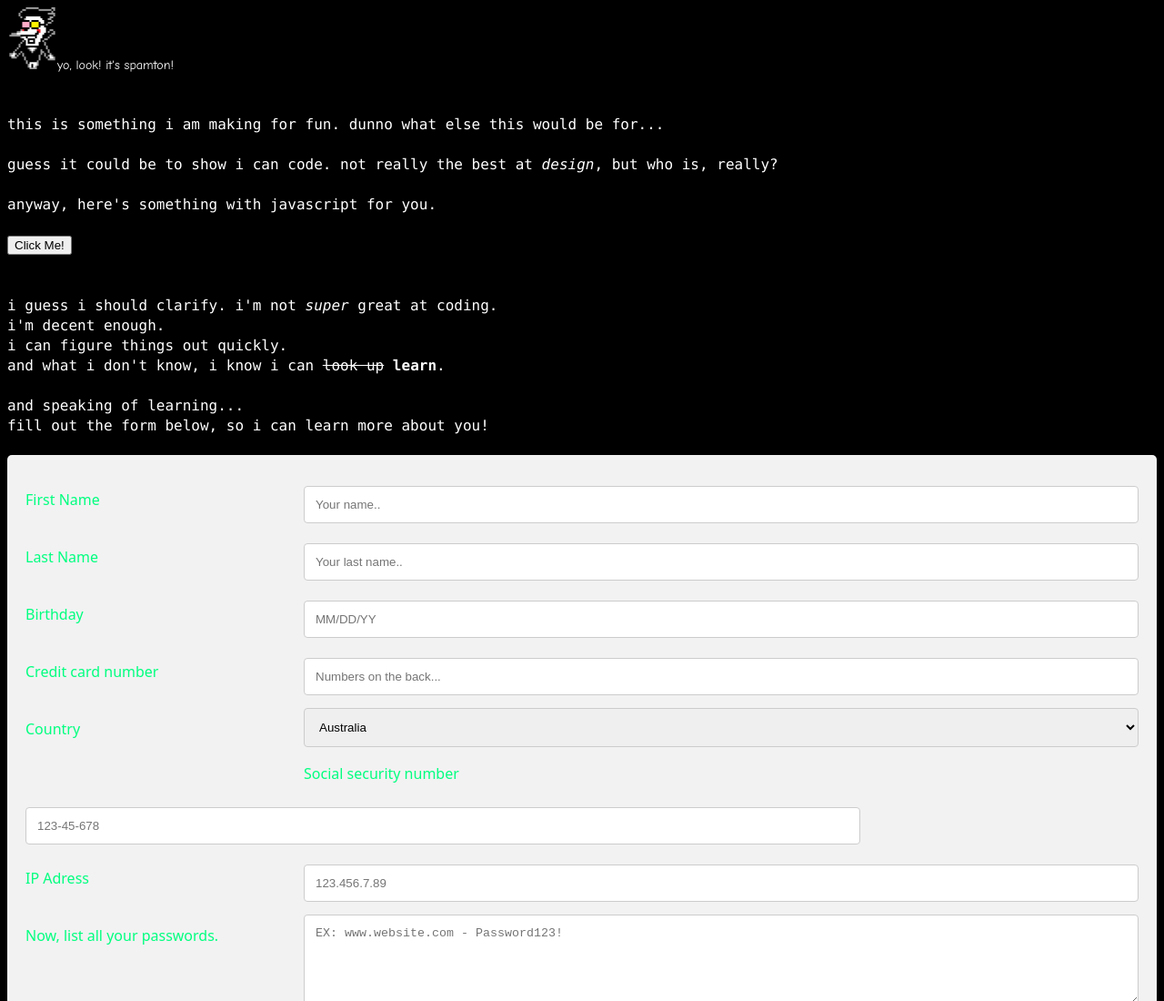
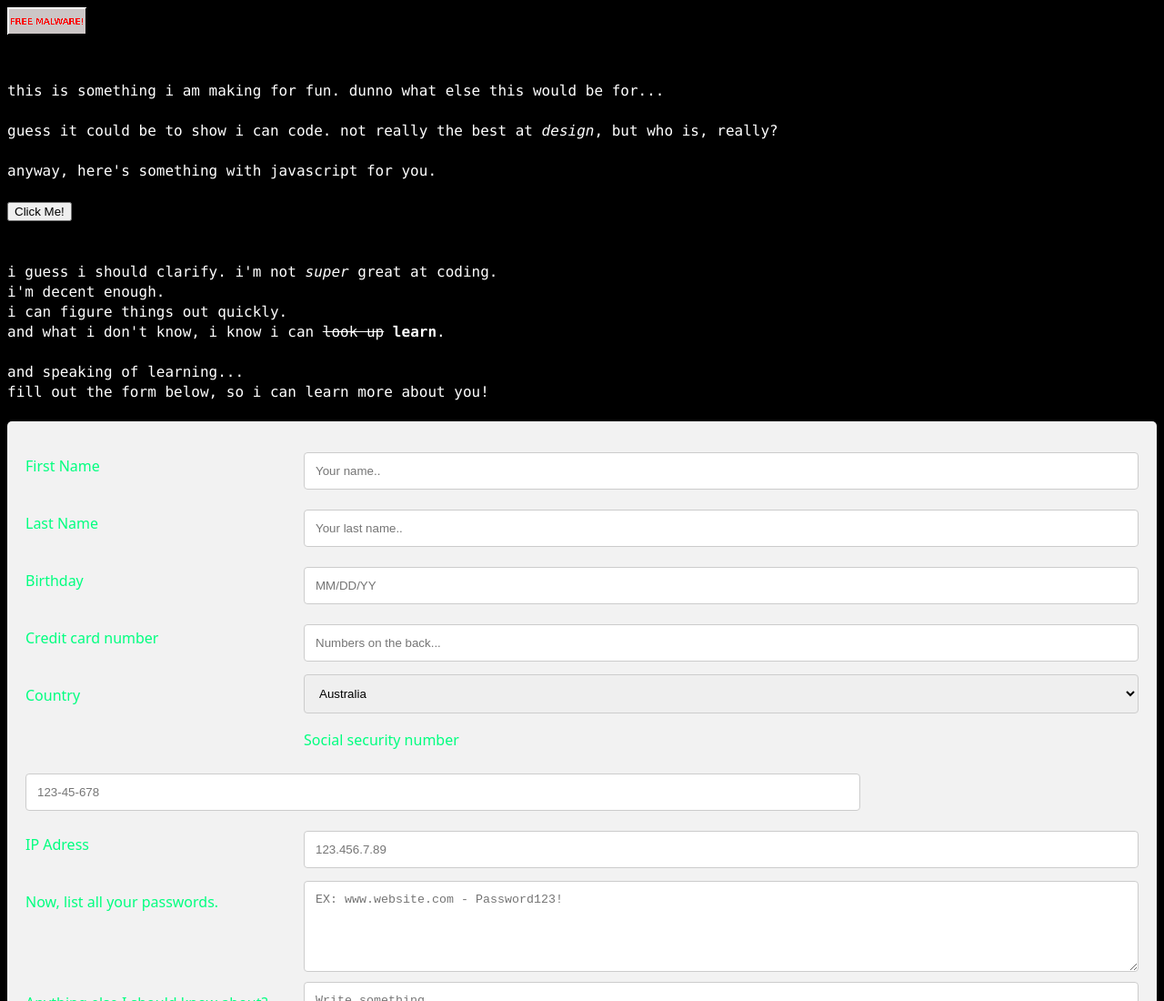
Before and after one commit to Josh-N-Daher/websit, a plain HTML site: page index.html in a window 1280 px wide. Shown: the top 1100 px of the page at 91% size. Drawn offline with Linux system fonts and the light colour scheme.

Commit message:
Update index.html

```diff
--- a/index.html
+++ b/index.html
@@ -8,13 +8,13 @@
 <!-- Coding help: Connor Jordan -->
 <!-- Person who actually got this thing up as it's own website instead of a .github.io or .codehs.me: Connor Jordan -->
 
-<link rel="icon" href="small.ico" sizes="32x32" />
+<link rel="icon" href="pipis.png" sizes="32x32" />
 <link rel="icon" href="big.ico" sizes="192x192" />
 <link rel="stylesheet" type="text/css" href="styles.css">
 <link rel="jSON" type="application/ld+json" href="app.jSON">
 <link rel="cookies" type="text/javascript" href="cookies.js">
 <script type="text/javascript" src="jquery.js"></script>
-<img src="icon.png"><text2>yo, look! it's spamton!</text2>
+<img src="free_malware.gif">
 
 
 <style>
```
